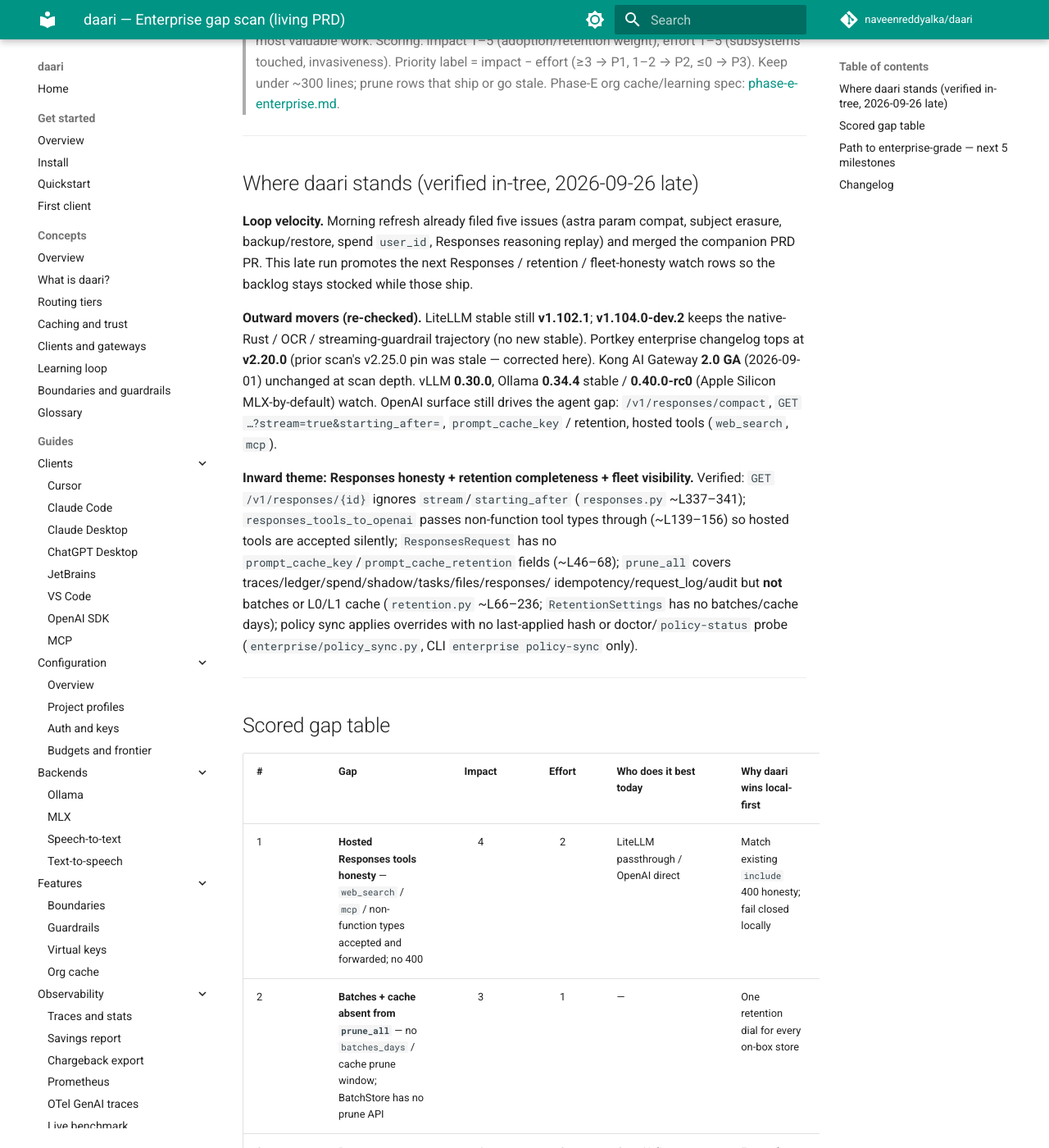
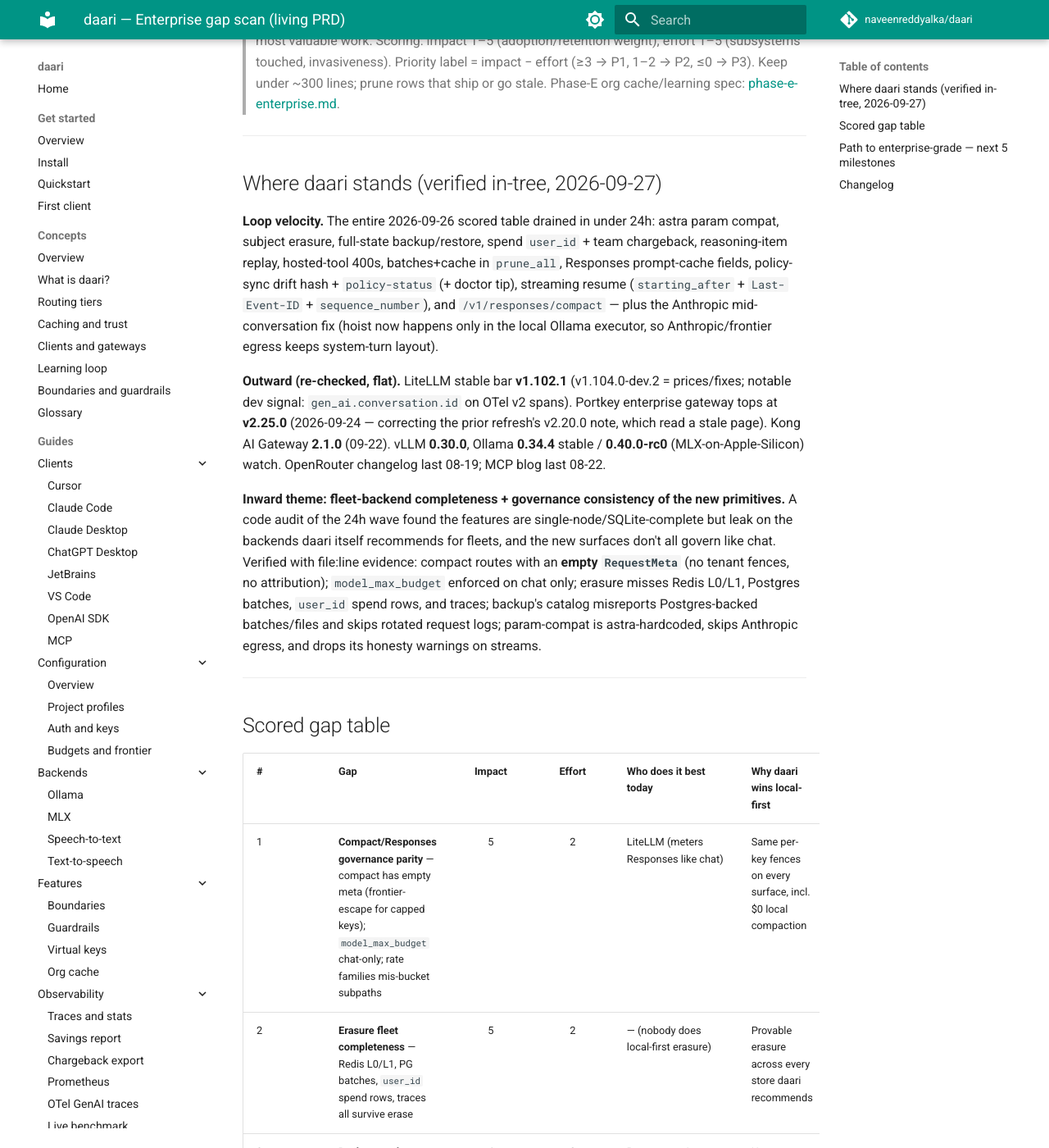
Before and after one commit to naveenreddyalka/daari, an MkDocs documentation site: the page built from docs/prd/ENTERPRISE.md, in a window 1280 px wide and 1400 px high, scrolled down 219 px. Shown: the whole window at 82% size. Built offline with MkDocs 1.6.1 and Material for MkDocs 9.7.7, drawn with Linux system fonts in a browser that asks for light colours; comment, search, counter and statistics services are not loaded; some of the changed text lies outside the part shown.

Commit message:
docs(prd): 2026-09-27 refresh — fleet-backend completeness + governance consistency
Co-authored-by: Naveen Reddy Alka <naveenreddyalka@users.noreply.github.com>

```diff
--- a/docs/prd/ENTERPRISE.md
+++ b/docs/prd/ENTERPRISE.md
@@ -11,33 +11,36 @@
 
 ---
 
-## Where daari stands (verified in-tree, 2026-09-26 late)
+## Where daari stands (verified in-tree, 2026-09-27)
 
-**Loop velocity.** Morning refresh already filed five issues (astra param compat,
-subject erasure, backup/restore, spend `user_id`, Responses reasoning replay)
-and merged the companion PRD PR. This late run promotes the next Responses /
-retention / fleet-honesty watch rows so the backlog stays stocked while those
-ship.
+**Loop velocity.** The entire 2026-09-26 scored table drained in under 24h:
+astra param compat, subject erasure, full-state backup/restore, spend
+`user_id` + team chargeback, reasoning-item replay, hosted-tool 400s,
+batches+cache in `prune_all`, Responses prompt-cache fields, policy-sync
+drift hash + `policy-status` (+ doctor tip), streaming resume
+(`starting_after` + `Last-Event-ID` + `sequence_number`), and
+`/v1/responses/compact` — plus the Anthropic mid-conversation fix (hoist now
+happens only in the local Ollama executor, so Anthropic/frontier egress keeps
+system-turn layout).
 
-**Outward movers (re-checked).** LiteLLM stable still **v1.102.1**; **v1.104.0-dev.2**
-keeps the native-Rust / OCR / streaming-guardrail trajectory (no new stable).
-Portkey enterprise changelog tops at **v2.20.0** (prior scan's v2.25.0 pin was
-stale — corrected here). Kong AI Gateway **2.0 GA** (2026-09-01) unchanged at
-scan depth. vLLM **0.30.0**, Ollama **0.34.4** stable / **0.40.0-rc0** (Apple
-Silicon MLX-by-default) watch. OpenAI surface still drives the agent gap:
-`/v1/responses/compact`, `GET …?stream=true&starting_after=`, `prompt_cache_key`
-/ retention, hosted tools (`web_search`, `mcp`).
+**Outward (re-checked, flat).** LiteLLM stable bar **v1.102.1**
+(v1.104.0-dev.2 = prices/fixes; notable dev signal: `gen_ai.conversation.id`
+on OTel v2 spans). Portkey enterprise gateway tops at **v2.25.0**
+(2026-09-24 — correcting the prior refresh's v2.20.0 note, which read a stale
+page). Kong AI Gateway **2.1.0** (09-22). vLLM **0.30.0**, Ollama **0.34.4**
+stable / **0.40.0-rc0** (MLX-on-Apple-Silicon) watch. OpenRouter changelog
+last 08-19; MCP blog last 08-22.
 
-**Inward theme: Responses honesty + retention completeness + fleet visibility.**
-Verified: `GET /v1/responses/{id}` ignores `stream`/`starting_after`
-(`responses.py` ~L337–341); `responses_tools_to_openai` passes non-function
-tool types through (~L139–156) so hosted tools are accepted silently;
-`ResponsesRequest` has no `prompt_cache_key`/`prompt_cache_retention` fields
-(~L46–68); `prune_all` covers traces/ledger/spend/shadow/tasks/files/responses/
-idempotency/request_log/audit but **not** batches or L0/L1 cache
-(`retention.py` ~L66–236; `RetentionSettings` has no batches/cache days);
-policy sync applies overrides with no last-applied hash or doctor/`policy-status`
-probe (`enterprise/policy_sync.py`, CLI `enterprise policy-sync` only).
+**Inward theme: fleet-backend completeness + governance consistency of the
+new primitives.** A code audit of the 24h wave found the features are
+single-node/SQLite-complete but leak on the backends daari itself recommends
+for fleets, and the new surfaces don't all govern like chat. Verified with
+file:line evidence: compact routes with an **empty `RequestMeta`** (no tenant
+fences, no attribution); `model_max_budget` enforced on chat only; erasure
+misses Redis L0/L1, Postgres batches, `user_id` spend rows, and traces;
+backup's catalog misreports Postgres-backed batches/files and skips rotated
+request logs; param-compat is astra-hardcoded, skips Anthropic egress, and
+drops its honesty warnings on streams.
 
 ---
 
@@ -45,40 +48,42 @@
 
 | # | Gap | Impact | Effort | Who does it best today | Why daari wins local-first | Action |
 |---|-----|:--:|:--:|------------------------|----------------------------|--------|
-| 1 | **Hosted Responses tools honesty** — `web_search` / `mcp` / non-function types accepted and forwarded; no 400 | 4 | 2 | LiteLLM passthrough / OpenAI direct | Match existing `include` 400 honesty; fail closed locally | Filed — P2 |
-| 2 | **Batches + cache absent from `prune_all`** — no `batches_days` / cache prune window; BatchStore has no prune API | 3 | 1 | — | One retention dial for every on-box store | Filed — P2 |
-| 3 | **Responses `prompt_cache_key` / retention** — fields ignored (`extra=allow` keeps them off the declared model) | 4 | 2 | OpenAI direct | Forward on L6; surface `dropped_params` on local tiers | Filed — P2 |
-| 4 | **Policy-sync drift detection** — no last-applied hash, no `policy-status` / doctor probe | 3 | 2 | Kong CP/DP version gating | Fleet operators see drift without scraping logs | Filed — P2 |
-| 5 | **Responses streaming resume** — `GET ?stream=true&starting_after=` unsupported | 3 | 3 | OpenAI direct | Store already holds output; reconnect agents without re-run | Filed — P3 |
-| 6 | Frontier param compat for gpt-6-astra (temperature/tools transport) | 5 | 2 | LiteLLM supported_params | Model-aware strip + `daari_meta` | Open (morning) |
-| 7 | Subject erasure / full-state backup / spend `user_id` / reasoning replay | 4–5 | 2–3 | (mixed) | Local-first compliance + chargeback + agent fidelity | Open (morning) |
-| 8 | `/v1/responses/compact` (local model compaction) | 3 | 3 | OpenAI direct | Compact with a **local** model — $0 context maintenance | Watch |
-| 9 | Anthropic mid-conversation system fidelity — `hoist_system_messages` (~L310) vs Fable 5.1 cache-preserving system turns | 3 | 3 | Anthropic direct | Skip hoist for anthropic egress | Watch — beta still hardening |
-| 10 | Org above teams; per-member caps on shared team keys | 3 | 4 | LiteLLM org→team→member | Flat teams fine until multi-BU | Watch |
-| 11 | Native `/v1/ocr` (LiteLLM 1.102 OCR layer) | 3 | 4 | LiteLLM | Local OCR tier before frontier | Watch — demand |
-| 12 | WS agent controls, Agents API, WIF, A2A, MCP live sessions, SOC 2, admin UI | 2–4 | 3–5 | OpenAI / Portkey / LiteLLM | Demand-triggered | Watch |
+| 1 | **Compact/Responses governance parity** — compact has empty meta (frontier-escape for capped keys); `model_max_budget` chat-only; rate families mis-bucket subpaths | 5 | 2 | LiteLLM (meters Responses like chat) | Same per-key fences on every surface, incl. $0 local compaction | Filed — P1 ([#1169](https://github.com/naveenreddyalka/daari/issues/1169)) |
+| 2 | **Erasure fleet completeness** — Redis L0/L1, PG batches, `user_id` spend rows, traces all survive erase | 5 | 2 | — (nobody does local-first erasure) | Provable erasure across every store daari recommends | Filed — P1 ([#1170](https://github.com/naveenreddyalka/daari/issues/1170)) |
+| 3 | **Backup catalog honesty** — PG batches/files misreported as local; rotated logs skipped; no hot-restore interlock | 4 | 2 | Postgres-native tooling | Honest manifest is the point of self-hosted DR | Filed — P2 ([#1171](https://github.com/naveenreddyalka/daari/issues/1171)) |
+| 4 | **Spend `user_id` beyond chat** — all modality binders + `ResponsesRequest.user` missing | 4 | 2 | LiteLLM end-user tracking | One chargeback dimension across every metered dollar | Filed — P2 ([#1172](https://github.com/naveenreddyalka/daari/issues/1172)) |
+| 5 | **Param-compat depth** — config-driven table, Anthropic egress, streamed dropped-param warnings | 3 | 2 | LiteLLM supported_params | Operator hotfix without a release train; honesty on streams | Filed — P2 ([#1173](https://github.com/naveenreddyalka/daari/issues/1173)) |
+| 6 | Backup embeds Postgres data (run `pg_dump` when client tools present) + archive encryption | 4 | 3 | pgBackRest et al. | One-command DR incl. fleet DBs | Watch — runbook covers today |
+| 7 | Org construct above teams; per-member caps on shared team keys | 3 | 4 | LiteLLM org→team→member | Flat teams fine until multi-BU | Watch — demand |
+| 8 | Anthropic beta fidelity (per-message `output_config.effort`, inline `tool_addition`) | 3 | 3 | Anthropic direct | Hoist fix landed; betas still hardening | Watch |
+| 9 | Native `/v1/ocr` (LiteLLM 1.102 OCR layer) | 3 | 4 | LiteLLM | Local OCR tier before frontier | Watch — demand |
+| 10 | WS agent controls, Agents API, WIF, A2A, MCP live sessions, `/v1/decisions` typed judgments, SOC 2, admin UI | 2–4 | 3–5 | OpenAI / Portkey / LiteLLM | Demand-triggered | Watch |
 
-Pruned this run: none newly shipped since morning refresh. Morning-filed rows
-kept as "Open (morning)" so the table stays the single gap source of truth.
-Verified-fine, do not re-file: Responses background + cancel + `store=false` +
-`previous_response_id` + `/v1/responses/input_tokens`; end-user usage caps;
-keys export/import; request-log retention in `prune_all`.
+Pruned this run (shipped since 2026-09-26 late): hosted-tool 400s, batches +
+cache in `prune_all`, prompt-cache fields, policy drift/`policy-status`,
+streaming resume, `/v1/responses/compact`, Anthropic hoist scope, astra param
+compat, erasure/backup/spend-`user_id` v1 slices, reasoning replay.
+Verified-fine this audit, do not re-file: resume is tenancy-scoped +
+Postgres-aware + terminal-only (409); header policy is pre-auth with
+health/ready/metrics bypass; team `model_max_budget` merges team→key and
+402s at request time on chat; shared `/v1/*` middleware (auth, budgets, rate
+limits, admission) covers responses + compact; VK backup rows carry hashes,
+not plaintext; erasure keeps audit (hash chain) and logs `compliance.erase`.
 
 ---
 
 ## Path to enterprise-grade — next 5 milestones
 
-1. **Ship model-aware frontier compatibility** — never send a payload the
-   provider documents as unsupported (astra), with dropped-params honesty.
-2. **Comply-and-operate primitives** — subject erasure and full-state
-   backup/restore turn local-first into auditable wins.
-3. **Close the chargeback loop** — `user_id` on spend joins the end-user
-   usage ledger to teams.
-4. **Responses as the agent surface** — reasoning replay (open); then hosted
-   tool honesty, prompt-cache fields, streaming resume, and compact
-   (this run + watch).
-5. **Fleet policy honesty** — drift hash + `policy-status` so org sync is
-   observable; Anthropic mid-conversation fidelity once betas harden.
+1. **Every surface governs like chat** — compact/Responses meta, model
+   budgets, and rate families converge on one enforcement path.
+2. **Fleet-true compliance** — erasure and backup that are honest about
+   Redis/Postgres, not just single-node SQLite.
+3. **Chargeback closes end-to-end** — `user_id` on every metered modality so
+   team×member spend is complete.
+4. **Provider-drift resilience** — config-driven param compat with honesty
+   warnings on streams; Anthropic egress included.
+5. **Then depth on demand** — Postgres-embedding backup, org hierarchy,
+   Anthropic betas, OCR, decisions API as buyers surface.
 
 Compliance non-goals (WIF, A2A, SOC 2 program, admin UI, Realtime/WS) stay
 deferred until buyer demand.
@@ -87,19 +92,17 @@
 
 ## Changelog
 
-- **2026-09-26 late (Responses honesty + retention + fleet visibility)** —
-  Re-checked outward: LiteLLM bar v1.102.1 (+ v1.104.0-dev.2), Portkey
-  enterprise **v2.20.0** (corrected), Kong 2.0 GA, vLLM 0.30.0, Ollama
-  0.34.4 / 0.40.0-rc0. Promoted five watch rows into filings: hosted-tool
-  400s, batches+cache in `prune_all`, Responses prompt-cache fields,
-  policy-sync drift/`policy-status`, streaming resume (`starting_after`).
-  Compact, Anthropic hoist, OCR, org hierarchy remain watch.
+- **2026-09-27 (fleet-backend completeness + governance consistency)** —
+  Whole 09-26 table drained overnight (11 feature PRs + docs). Outward flat;
+  Portkey pin corrected back to v2.25.0. Audited the new primitives at
+  fleet grade: filed compact/Responses governance parity (P1), erasure
+  fleet completeness (P1), backup catalog honesty, spend `user_id` across
+  modalities, param-compat depth (P2s). Baseline suite 2827 passed.
 
-- **2026-09-26 (agent-surface fidelity + operate-and-comply)** — Provider-side
-  movers (astra param rejections, tools-require-Responses, compact, WS
-  steering). Filed five: astra frontier param compat (P1), subject erasure,
-  backup/restore + DR runbook, spend user_id + team rollup, Responses
-  reasoning replay.
+- **2026-09-26 (two runs: agent-surface fidelity; Responses honesty +
+  retention + fleet visibility)** — Filed ten across astra compat, erasure,
+  backup, chargeback, reasoning replay, hosted-tool 400s, prune_all,
+  prompt-cache fields, drift hash, streaming resume. All merged by 09-27.
 
 - **2026-09-25 (three runs)** — Fifteen issues across images / identity /
   FinOps; all merged by 2026-09-26 14:08.
```
